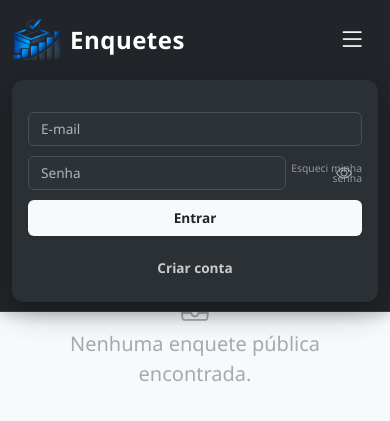
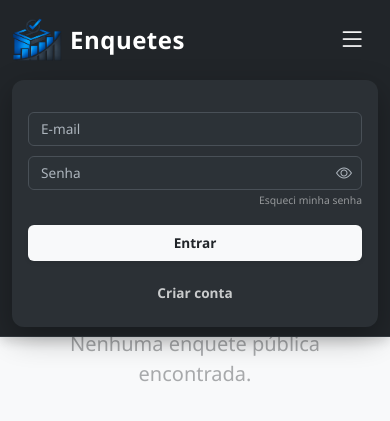
Before and after one commit to AprendendoLinux/enquetes, a FastAPI app: page / in a window 390 px wide, after a click that opens the changed part. Shown: the top 421 px of the page. Run offline with FastAPI, Linux system fonts and the light colour scheme; parts of the project's set-up code (start-up, migrations or seed data) failed here and were passed over.

Commit message:
Alterado em 29/01/2026 às 21h:50m

```diff
--- a/app/templates/base.html
+++ b/app/templates/base.html
@@ -24,7 +24,7 @@
   <meta property="og:image:height" content="630">
   <meta property="twitter:card" content="summary_large_image">
 
- <style>
+<style>
     /* PADRONIZAÇÃO */
     html { overflow-y: scroll; }
     body { background-color: #f0f2f5; font-family: 'Segoe UI', system-ui, -apple-system, sans-serif; }
@@ -36,14 +36,14 @@
     .dropdown-menu-dark { background-color: #343a40; border-color: #495057; }
     .dropdown-item:hover { background-color: #495057; }
 
-    /* INPUT DARK THEME (Com ajuste de padding para o ícone) */
+    /* INPUT DARK THEME */
     .input-dark-theme {
         background-color: #2c3237;
         border: 1px solid #495057;
         color: #e9ecef;
         font-size: 0.85rem;
         border-radius: 6px;
-        padding-right: 35px !important; /* Espaço para o olho não cobrir o texto */
+        padding-right: 35px !important; /* Espaço para o olho */
     }
     .input-dark-theme::placeholder { color: #adb5bd; }
     .input-dark-theme:focus { background-color: #343a40; border-color: #6c757d; color: #fff; box-shadow: none; }
@@ -59,30 +59,34 @@
     .responsive-input { width: 160px !important; }
     .mobile-menu-container { display: flex; align-items: center; gap: 0.5rem; }
 
-    /* --- CSS DO LINK ESQUECI A SENHA --- */
+    /* --- CSS GERAL DO WRAPPER DE SENHA --- */
+    .password-wrapper {
+        position: relative !important;
+        /* Removemos o display: flex aqui para que a altura do wrapper seja EXATAMENTE a do input */
+    }
+
+    /* --- LINK ESQUECI A SENHA (BASE) --- */
     .forgot-pass-link {
         font-size: 0.65rem;
         color: rgba(255,255,255,0.5);
         text-decoration: none;
         transition: color 0.2s;
         line-height: 1;
+        /* Configuração padrão Absoluta para Desktop e Mobile */
+        position: absolute;
+        top: 100%;
+        right: 5px;
+        margin-top: 4px;
+        white-space: nowrap;
     }
     .forgot-pass-link:hover { color: #fff; }
 
-    /* --- CORREÇÃO IMPORTANTE: WRAPPER GLOBAL --- */
-    /* Isso segura o ícone dentro do input em qualquer tamanho de tela */
-    .password-wrapper {
-        position: relative !important;
-        display: flex;
-        align-items: center;
-    }
-
-    /* --- CSS DO OLHO MÁGICO NA NAVBAR --- */
+    /* --- OLHO MÁGICO NA NAVBAR --- */
     .btn-eye-nav {
         position: absolute;
         right: 10px;
         top: 50%;
-        transform: translateY(-50%);
+        transform: translateY(-50%); /* Centraliza perfeitamente no input */
         background: transparent;
         border: none;
         color: #adb5bd;
@@ -95,18 +99,8 @@
     }
     .btn-eye-nav:hover { color: #fff; }
 
-    /* Desktop: Link flutuante abaixo do input */
-    @media (min-width: 992px) {
-        .forgot-pass-link {
-            position: absolute;
-            top: 100%;
-            right: 5px;
-            margin-top: 4px;
-            white-space: nowrap;
-        }
-    }
 
-    /* Mobile: Ajustes de layout */
+    /* --- MOBILE: AJUSTES ESPECÍFICOS --- */
     @media (max-width: 991.98px) {
         .navbar-collapse {
             background-color: #2b3035;
@@ -120,18 +114,24 @@
             flex-direction: column;
             align-items: stretch !important;
             gap: 10px !important;
-            width: 100%;
         }
 
         .responsive-btn { width: 100% !important; text-align: center; }
         .responsive-input { width: 100% !important; }
         .password-wrapper { width: 100% !important; }
 
+        /* CORREÇÃO PARA MOBILE */
+        .password-wrapper {
+            margin-bottom: 25px; /* Adiciona espaço extra embaixo para o link caber */
+        }
+
         .forgot-pass-link {
-            display: block;
+            /* Garante que o link fique embaixo e à direita no mobile também */
+            position: absolute;
+            top: 100%;
+            right: 0;
+            margin-top: 5px;
             text-align: right;
-            margin-top: 5px;
-            margin-bottom: 5px;
         }
 
         .vr-matte { display: none; }
```
